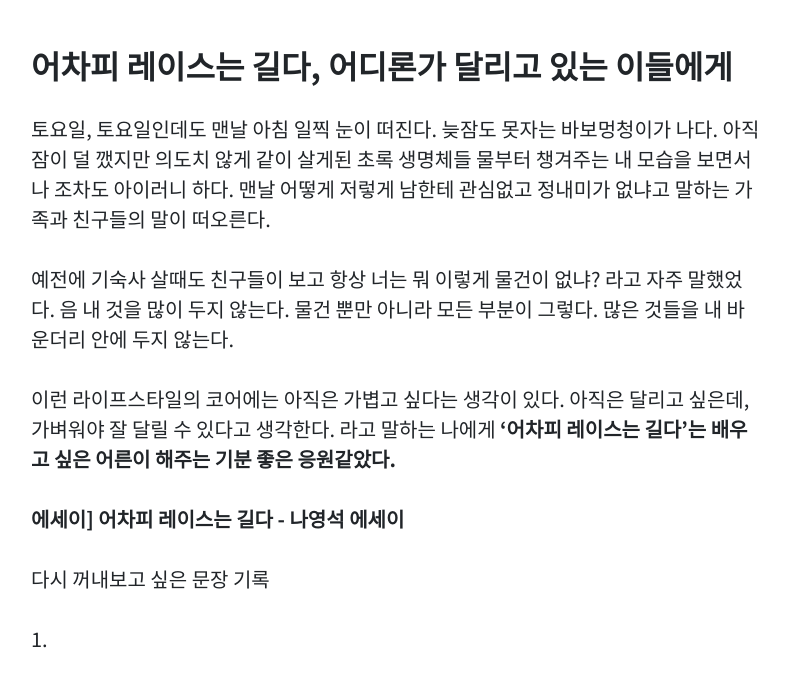
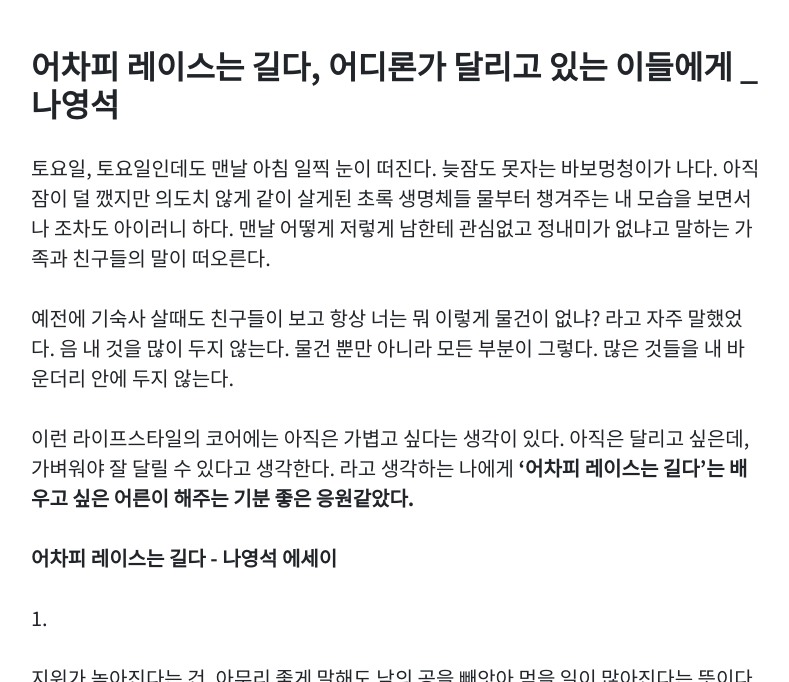
Before and after one commit to dndus1518/marketerview, a Jekyll site: the page built from _posts/2020-10-18-essay1.md, in a window 1280 px wide and 900 px high, scrolled down 282 px, cut to the strip 218-900 px from the top of the window. Shown: the whole strip, without its empty margins (244-1033 px from the left). Built offline with Jekyll 4.4.1, drawn with Linux system fonts in a browser that asks for light colours; comment, search, counter and statistics services are not loaded; some of the changed text lies outside the part shown.

Commit message:
Update 2020-10-18-essay1.md

```diff
--- a/_posts/2020-10-18-essay1.md
+++ b/_posts/2020-10-18-essay1.md
@@ -15,21 +15,21 @@ tags:
 description: 배우고 싶은 어른이 해주는 기분 좋은 응원
 ---
 
-## 어차피 레이스는 길다, 어디론가 달리고 있는 이들에게
+## 어차피 레이스는 길다, 어디론가 달리고 있는 이들에게 _ 나영석
 
 토요일, 토요일인데도 맨날 아침 일찍 눈이 떠진다. 늦잠도 못자는 바보멍청이가 나다. 아직 잠이 덜 깼지만 의도치 않게 같이 살게된 초록 생명체들 물부터 챙겨주는 내 모습을 보면서 나 조차도 아이러니 하다. 맨날 어떻게 저렇게 남한테 관심없고 정내미가 없냐고 말하는 가족과 친구들의 말이 떠오른다.
 
 예전에 기숙사 살때도 친구들이 보고 항상 너는 뭐 이렇게 물건이 없냐? 라고 자주 말했었다. 음 내 것을 많이 두지 않는다. 물건 뿐만 아니라 모든 부분이 그렇다. 많은 것들을 내 바운더리 안에 두지 않는다.
 
-이런 라이프스타일의 코어에는 아직은 가볍고 싶다는 생각이 있다. 아직은 달리고 싶은데, 가벼워야 잘 달릴 수 있다고 생각한다. 라고 말하는 나에게 **'어차피 레이스는 길다'는 배우고 싶은 어른이 해주는 기분 좋은 응원같았다.**
+이런 라이프스타일의 코어에는 아직은 가볍고 싶다는 생각이 있다. 아직은 달리고 싶은데, 가벼워야 잘 달릴 수 있다고 생각한다. 라고 생각하는 나에게 **'어차피 레이스는 길다'는 배우고 싶은 어른이 해주는 기분 좋은 응원같았다.**
 
 
 
 
 
-**에세이] 어차피 레이스는 길다 - 나영석 에세이**
+**어차피 레이스는 길다 - 나영석 에세이**
 
-다시 꺼내보고 싶은 문장 기록
+
 
 
 
```
Also changed, not shown: other parts of _posts/2020-10-18-essay1.md (+2 -2 lines).
